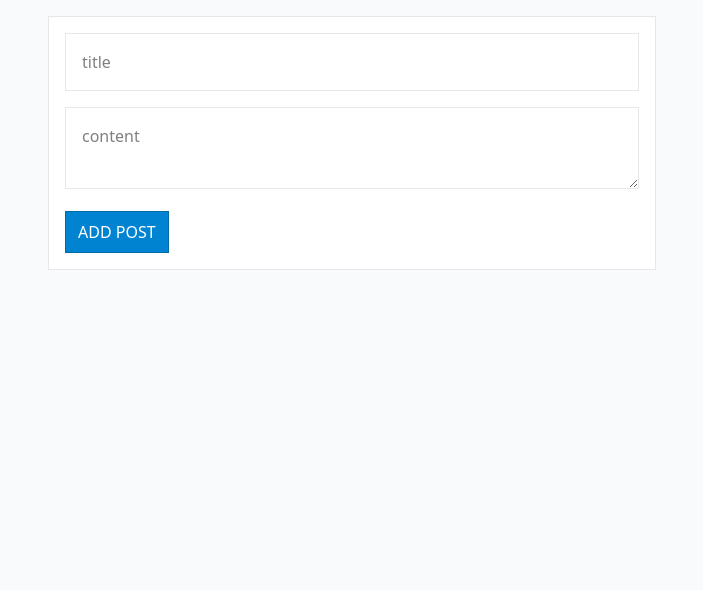
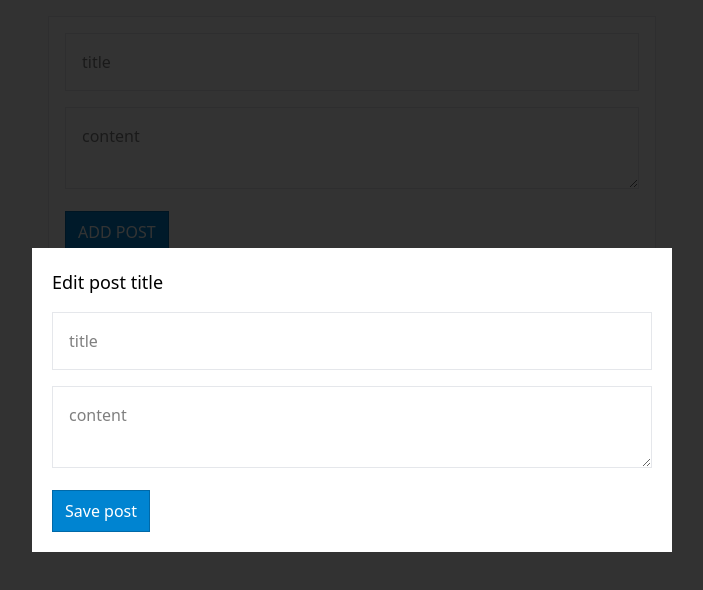
Before and after one commit to 07Rinat07/Vue-3-options-api-Vue-Router-Pinia, a Vue app: page / in a window 1280 px wide. Shown: the top 590 px of the page, without its empty margins (288-991 px from the left). Built offline with nearby package versions, Linux system fonts and the light colour scheme.

Commit message:
Modal window

```diff
--- a/src/App.vue
+++ b/src/App.vue
@@ -1,4 +1,34 @@
 <template>
+  <div class="modal-shadow">
+    <div class="modal">
+      <div class="modal-header mb-4">
+        <div>
+          <h3 class="text-lg">Edit post title</h3>
+        </div>
+      </div>
+      <div class="modal-body">
+        <div>
+          <div class=mb-4>
+            <input type="text" placeholder="title" class="border border-gray-200 p-4 w-full">
+          </div>
+          <div class="mb-4">
+            <textarea placeholder="content" class="border border-gray-200 p-4 w-full"></textarea>
+          </div>
+          <div>
+            <a href="#" class="inline-block px-3 py-2 bg-sky-600 border border-sky-700 text-white">Save post</a>
+          </div>
+        </div>
+      </div>
+
+
+      <div class="modal-footer">
+
+      </div>
+    </div>
+  </div>
+
+
+
   <div class="w-1/2 mx-auto p-4">
     <div class="p-4 mb-4 bg-white border border-gray-200">
       <div class=mb-4>
@@ -22,11 +52,14 @@
              <p class="text-gray-600 break-words whitespace-pre-line"></p>
             {{ postItem.content }}
           </div>
-          <div>
-            <svg @click="deletePost(postItem)" xmlns="http://www.w3.org/2000/svg" fill="none" viewBox="0 0 24 24" stroke-width="1.5" stroke="currentColor" class="size-6 cursor-pointer">
-            <path stroke-linecap="round" stroke-linejoin="round" d="m14.74 9-.346 9m-4.788 0L9.26 9m9.968-3.21c.342.052.682.107 1.022.166m-1.022-.165L18.16 19.673a2.25 2.25 0 0 1-2.244 2.077H8.084a2.25 2.25 0 0 1-2.244-2.077L4.772 5.79m14.456 0a48.108 48.108 0 0 0-3.478-.397m-12 .562c.34-.059.68-.114 1.022-.165m0 0a48.11 48.11 0 0 1 3.478-.397m7.5 0v-.916c0-1.18-.91-2.164-2.09-2.201a51.964 51.964 0 0 0-3.32 0c-1.18.037-2.09 1.022-2.09 2.201v.916m7.5 0a48.667 48.667 0 0 0-7.5 0" />
-            </svg>
+          <div class="flex items-center">
+          <svg xmlns="http://www.w3.org/2000/svg" fill="none" viewBox="0 0 24 24" stroke-width="1.5" stroke="currentColor" class="size-6 mr-2 text-emerald-600 cursor-pointer">
+          <path stroke-linecap="round" stroke-linejoin="round" d="m16.862 4.487 1.687-1.688a1.875 1.875 0 1 1 2.652 2.652L6.832 19.82a4.5 4.5 0 0 1-1.897 1.13l-2.685.8.8-2.685a4.5 4.5 0 0 1 1.13-1.897L16.863 4.487Zm0 0L19.5 7.125" />
+          </svg>
 
+          <svg @click="deletePost(postItem)" xmlns="http://www.w3.org/2000/svg" fill="none" viewBox="0 0 24 24" stroke-width="1.5" stroke="currentColor" class="size-6 text-red-600 cursor-pointer ">
+          <path stroke-linecap="round" stroke-linejoin="round" d="m14.74 9-.346 9m-4.788 0L9.26 9m9.968-3.21c.342.052.682.107 1.022.166m-1.022-.165L18.16 19.673a2.25 2.25 0 0 1-2.244 2.077H8.084a2.25 2.25 0 0 1-2.244-2.077L4.772 5.79m14.456 0a48.108 48.108 0 0 0-3.478-.397m-12 .562c.34-.059.68-.114 1.022-.165m0 0a48.11 48.11 0 0 1 3.478-.397m7.5 0v-.916c0-1.18-.91-2.164-2.09-2.201a51.964 51.964 0 0 0-3.32 0c-1.18.037-2.09 1.022-2.09 2.201v.916m7.5 0a48.667 48.667 0 0 0-7.5 0" />
+          </svg>
           </div>
       </div>
     </div>
@@ -57,5 +90,21 @@ export default {
 </script>
 
 <style>
+  .modal-shadow {
+    width: 100%;
+    height: 100%;
+    position: fixed;
+    background: rgba(0,0,0,0.8);
+    top: 0;
+    left: 0;
+    display: flex;
+    justify-content: center;
+    align-items: center
+  }
 
+  .modal{
+    width: 50%;
+    background: #fff;
+    padding: 20px;
+  }
 </style>
```
